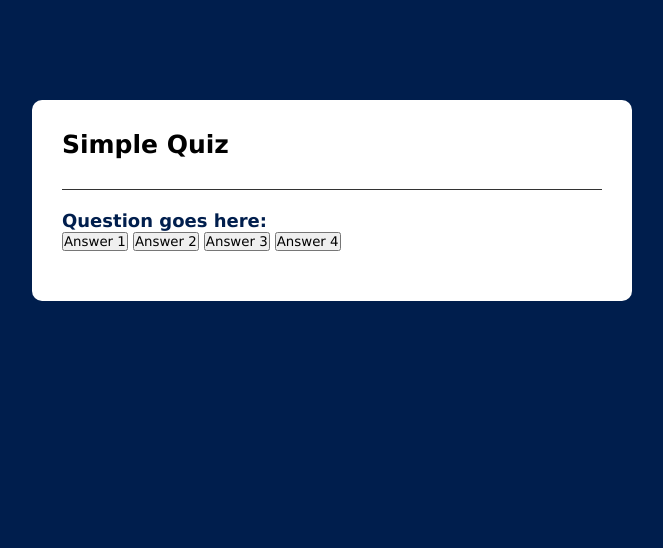
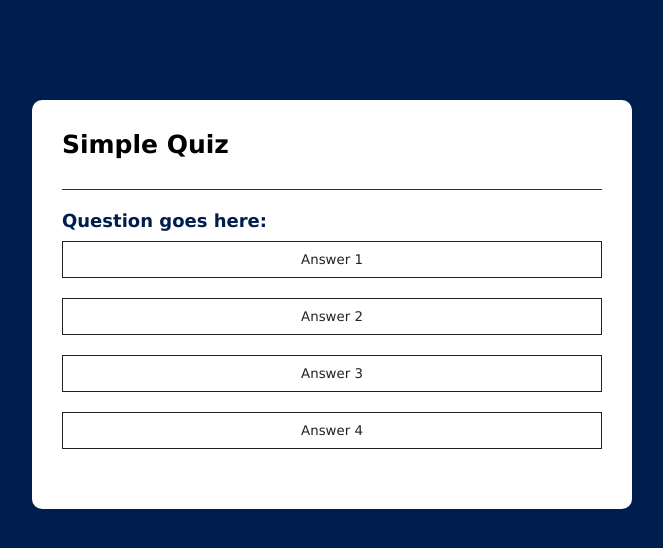
Before and after one commit to GinaTovarAlmario/quizapp, a plain HTML site: page index.html in a window 1280 px wide. Shown: the whole page, without its empty margins (308-971 px from the left). Drawn offline with Linux system fonts and the light colour scheme.

Commit message:
decided some specifics to buttons in quiz section

```diff
--- a/style.css
+++ b/style.css
@@ -29,3 +29,12 @@ body{
     color: #001e4d;
     font-weight: 600;
 }
+.btn{
+    background: #fff;
+    color: #222;
+    font-weight: 500;
+    width: 100%;
+    border: 1px solid #222;
+    padding: 10px;
+    margin: 10px 0;
+}
```
